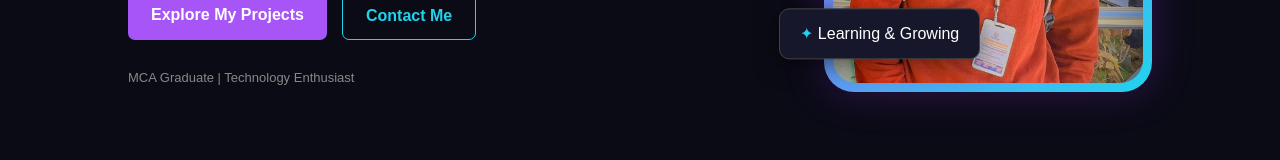
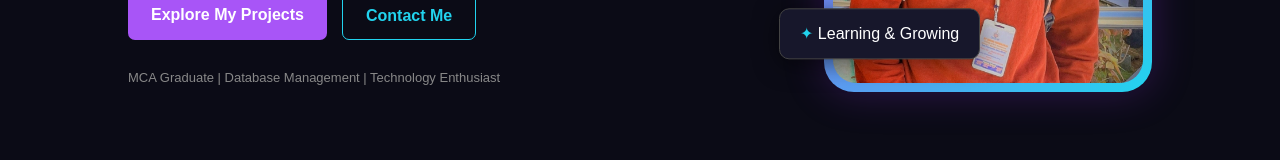
Before and after one commit to just-Loki/My-website, a plain HTML site: page index.html in a window 1280 px wide. Shown: the part 537-697 px from the top of the page. Drawn offline with Linux system fonts and the light colour scheme.

Commit message:
Update index.html

```diff
--- a/index.html
+++ b/index.html
@@ -74,7 +74,7 @@
                 </div>
 
                 <div class="social-text">
-                    MCA Graduate | Technology Enthusiast
+                    MCA Graduate | Database Management | Technology Enthusiast
                 </div>
 
             </div>
```
